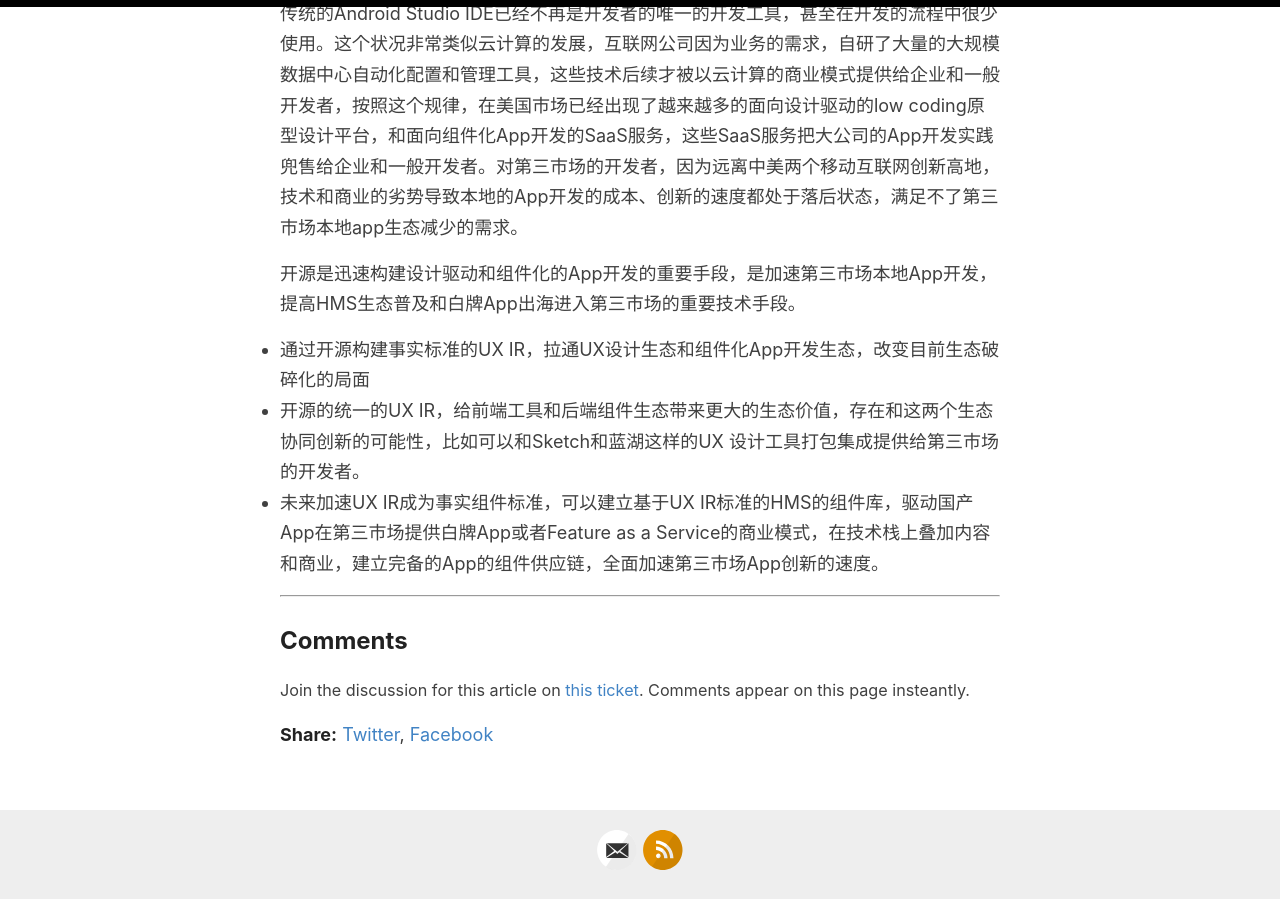
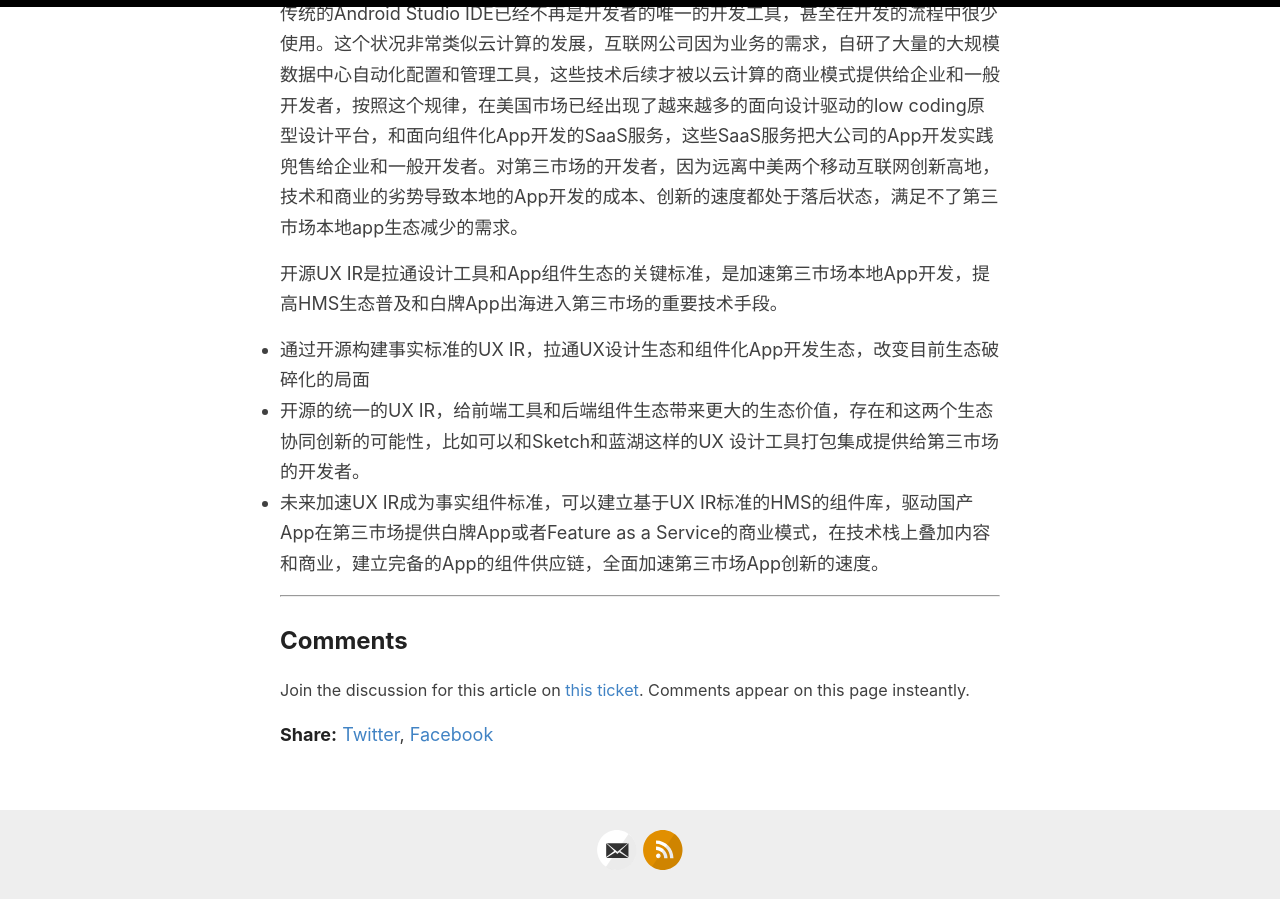
Before and after one commit to sbagga/mistyminds, a Jekyll site: the page built from _posts/2020-07-27-新一代的app开发.md, in a window 1280 px wide and 900 px high, scrolled down 10928 px. Built offline with Jekyll 4.4.1, drawn with Linux system fonts in a browser that asks for light colours.

Commit message:
Update 2020-07-27-新一代的app开发.md

```diff
--- a/_posts/2020-07-27-新一代的app开发.md
+++ b/_posts/2020-07-27-新一代的app开发.md
@@ -152,7 +152,7 @@ React和React Native是Facebook为了能够大规模开发web app和移动app所
 组件化的app开发理念已经在Uber, AirBnB, Twitter，Pinterest等互联网公司广泛使用，他们基于react等前端开发框架，构建了完整的组件开发、共享、生命周期管理等工具平台，统一了不同app之间的UX/UX设计语言，自动化了从设计团队到代码实现团队的组件的交接集成流程，80%的app代码都可以使用现成组件实现，需要定制化的代码规模越来越少，传统的Android Studio IDE已经不再是开发者的唯一的开发工具，甚至在开发的流程中很少使用。这个状况非常类似云计算的发展，互联网公司因为业务的需求，自研了大量的大规模数据中心自动化配置和管理工具，这些技术后续才被以云计算的商业模式提供给企业和一般开发者，按照这个规律，在美国市场已经出现了越来越多的面向设计驱动的low coding原型设计平台，和面向组件化App开发的SaaS服务，这些SaaS服务把大公司的App开发实践兜售给企业和一般开发者。对第三市场的开发者，因为远离中美两个移动互联网创新高地，技术和商业的劣势导致本地的App开发的成本、创新的速度都处于落后状态，满足不了第三市场本地app生态减少的需求。
 
 
-开源是迅速构建设计驱动和组件化的App开发的重要手段，是加速第三市场本地App开发，提高HMS生态普及和白牌App出海进入第三市场的重要技术手段。
+开源UX IR是拉通设计工具和App组件生态的关键标准，是加速第三市场本地App开发，提高HMS生态普及和白牌App出海进入第三市场的重要技术手段。
  - 通过开源构建事实标准的UX IR，拉通UX设计生态和组件化App开发生态，改变目前生态破碎化的局面
  - 开源的统一的UX IR，给前端工具和后端组件生态带来更大的生态价值，存在和这两个生态协同创新的可能性，比如可以和Sketch和蓝湖这样的UX 设计工具打包集成提供给第三市场的开发者。
  - 未来加速UX IR成为事实组件标准，可以建立基于UX IR标准的HMS的组件库，驱动国产App在第三市场提供白牌App或者Feature as a Service的商业模式，在技术栈上叠加内容和商业，建立完备的App的组件供应链，全面加速第三市场App创新的速度。
```
